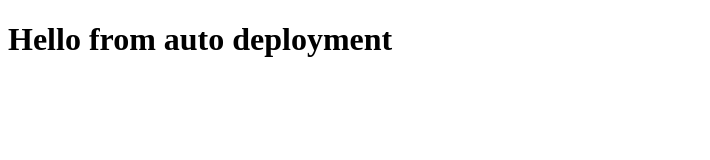
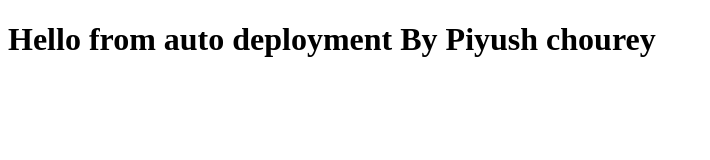
Before and after one commit to piyushchourey/test-php, a plain HTML site: page index.html in a window 1280 px wide. Shown: the whole page, without its empty margins (0-710 px from the left). Drawn offline with Linux system fonts and the light colour scheme.

Commit message:
Update header text to include author name

```diff
--- a/index.html
+++ b/index.html
@@ -4,6 +4,6 @@
   <title>Test Deployment</title>
 </head>
 <body>
-  <h1>Hello from auto deployment</h1>
+  <h1>Hello from auto deployment By Piyush chourey</h1>
 </body>
 </html>
```
